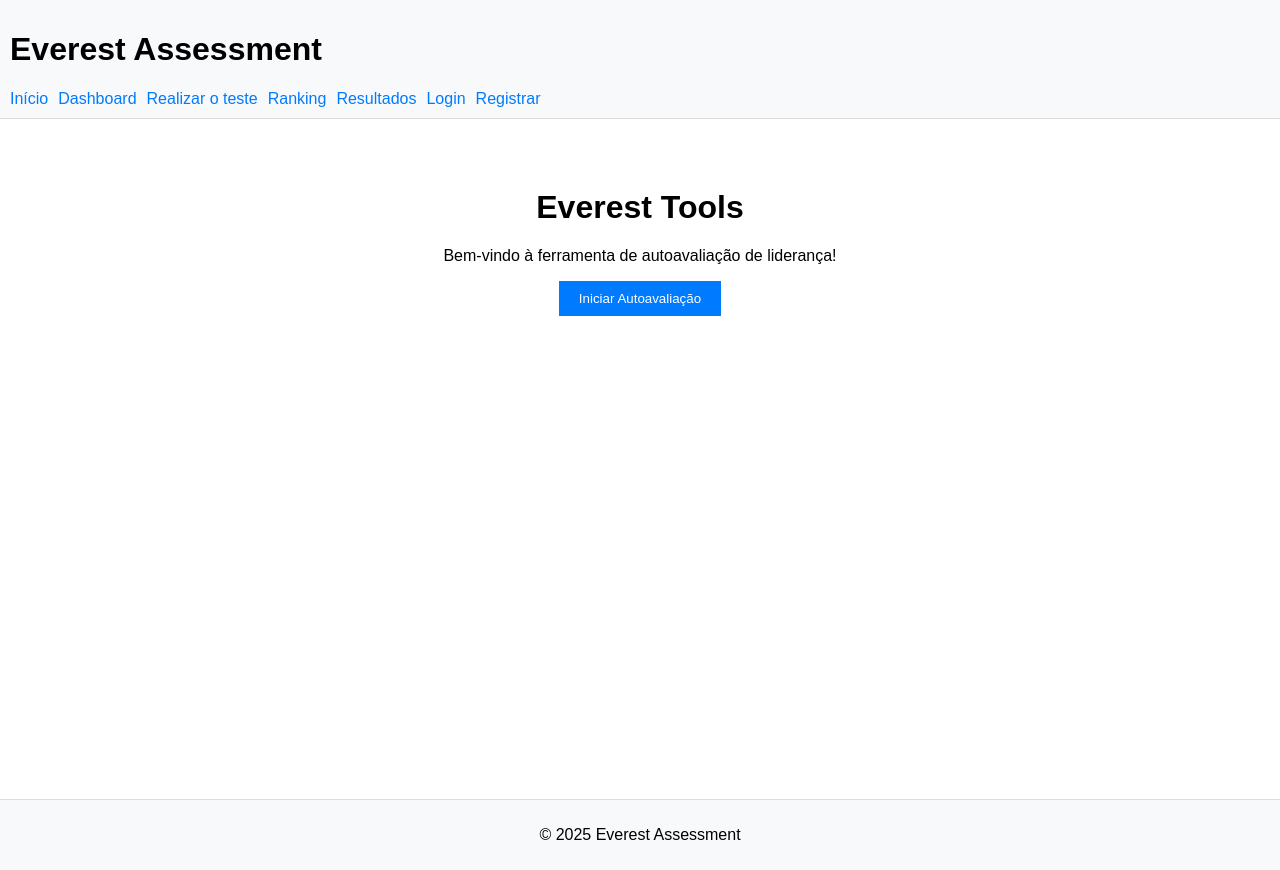
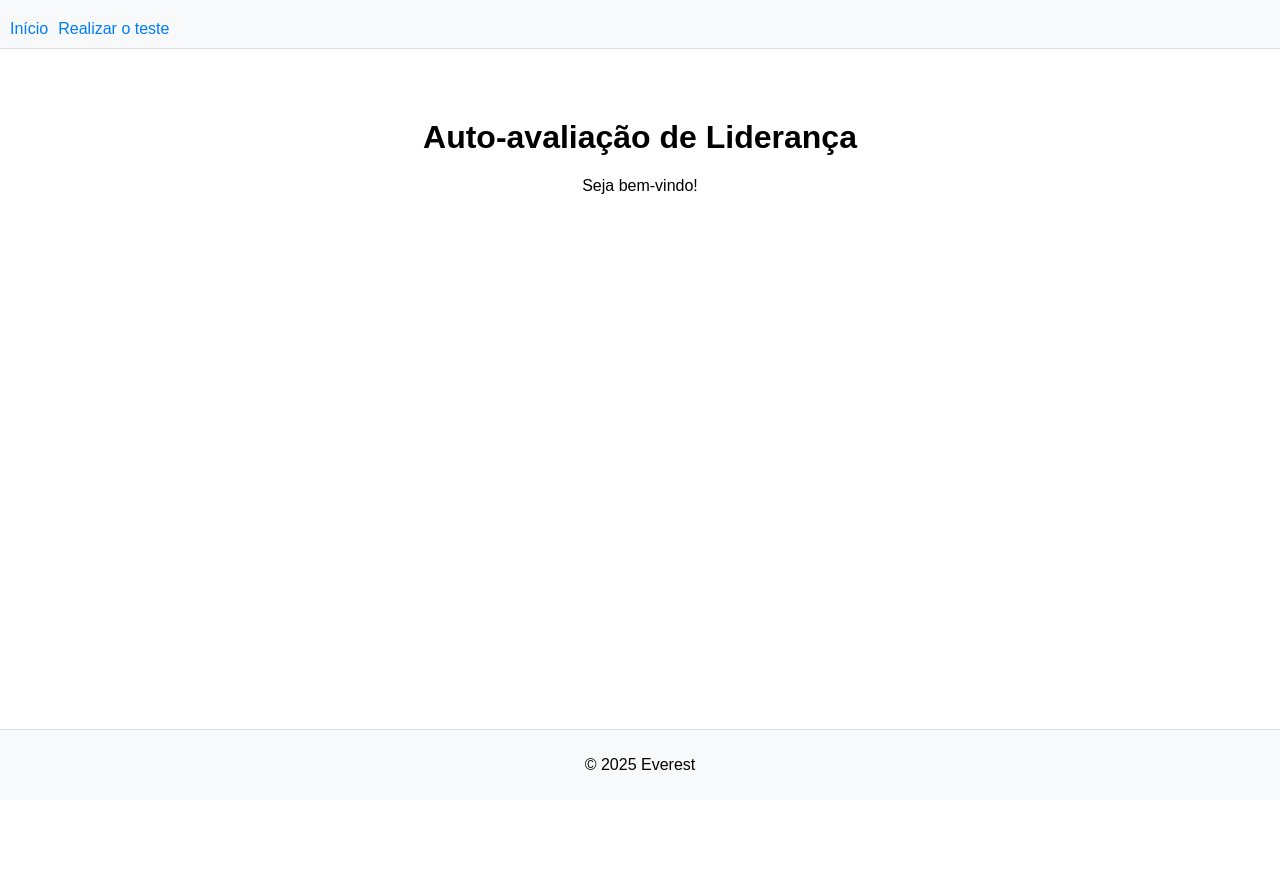
Before and after one commit to FredericoCanoeira/everest-ferramentas, a React (Create React App) app in the folder frontend/: page /home in a window 1280 px wide. After the commit the page ends 800 px from the top, so only its background shows below. Built offline with nearby package versions, Linux system fonts and the light colour scheme.

Commit message:
change navbar and other decriptions

```diff
--- a/frontend/package.json
+++ b/frontend/package.json
@@ -8,7 +8,7 @@
     "react": "^19.0.0",
     "react-dom": "^19.0.0",
     "react-router-dom": "^7.1.1",
-    "react-scripts": "^5.0.1",
+    "react-scripts": "^3.0.1",
     "web-vitals": "^4.2.4"
   },
   "scripts": {
--- a/frontend/src/components/common/Layout.js
+++ b/frontend/src/components/common/Layout.js
@@ -5,15 +5,15 @@ const Layout = ({ children }) => {
     <div>
       {/* Cabeçalho */}
       <header style={styles.header}>
-        <h1>Everest Assessment</h1>
+        {/* <h1>Everest Assessment</h1>*/}
         <nav style={styles.nav}>
-          <a href="/home" style={styles.link}>Início</a>
-          <a href="/Dashboard" style={styles.link}>Dashboard</a>
+        <a href="/home" style={styles.link}>Início</a>
+          {/*<a href="/Dashboard" style={styles.link}>Dashboard</a>*/}
           <a href="/assessment" style={styles.link}>Realizar o teste</a>
-          <a href="/results" style={styles.link}>Ranking</a>
-          <a href="/results" style={styles.link}>Resultados</a>
-          <a href="/" style={styles.link}>Login</a>
-          <a href="/register" style={styles.link}>Registrar</a>
+          {/* <a href="/results" style={styles.link}>Ranking</a>*/}
+          {/* <a href="/results" style={styles.link}>Resultados</a>*/}
+        {/* <a href="/" style={styles.link}>Login</a>*/}
+         {/* <a href="/register" style={styles.link}>Registrar</a> */}
         </nav>
       </header>
 
@@ -22,7 +22,7 @@ const Layout = ({ children }) => {
 
       {/* Rodapé */}
       <footer style={styles.footer}>
-        <p>© 2025 Everest Assessment</p>
+        <p>© 2025 Everest</p>
       </footer>
     </div>
   );
--- a/frontend/src/pages/Home.js
+++ b/frontend/src/pages/Home.js
@@ -4,10 +4,10 @@ import { Link } from "react-router-dom";
 const Home = () => {
   return (
     <div style={{ textAlign: "center", marginTop: "50px" }}>
-      <h1>Everest Tools</h1>
-      <p>Bem-vindo à ferramenta de autoavaliação de liderança!</p>
+      <h1>Auto-avaliação de Liderança</h1>
+      <p>Seja bem-vindo!</p>
       <Link to="/assessment">
-        <button>Iniciar Autoavaliação</button>
+      {/* <button>Iniciar Autoavaliação</button> */}
       </Link>
     </div>
   );
```
Also changed, not shown: 1 other file (tests, documents, lock files or other folders).
